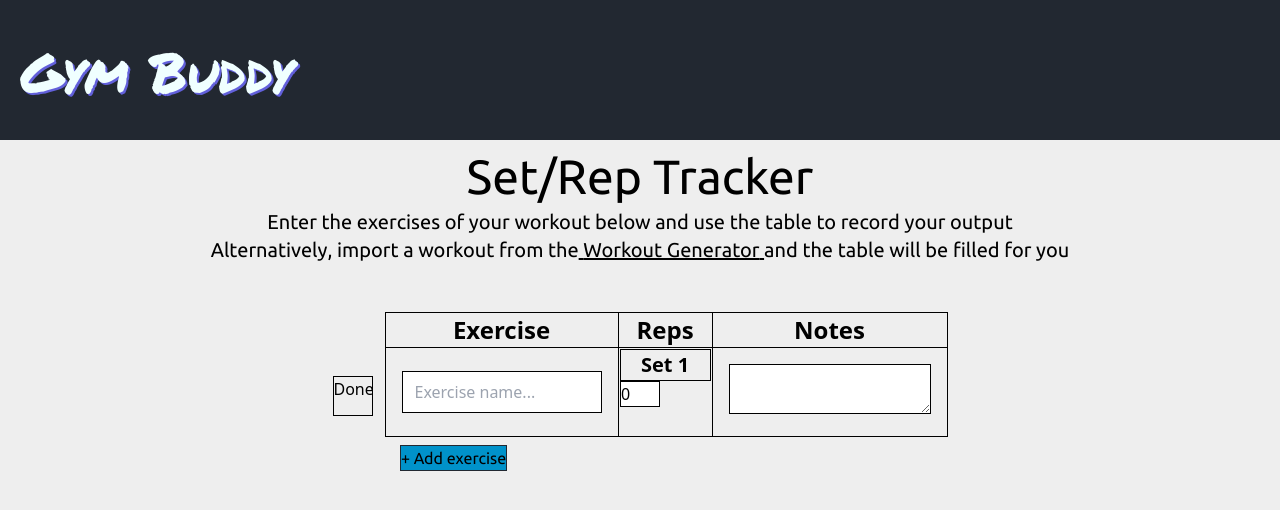
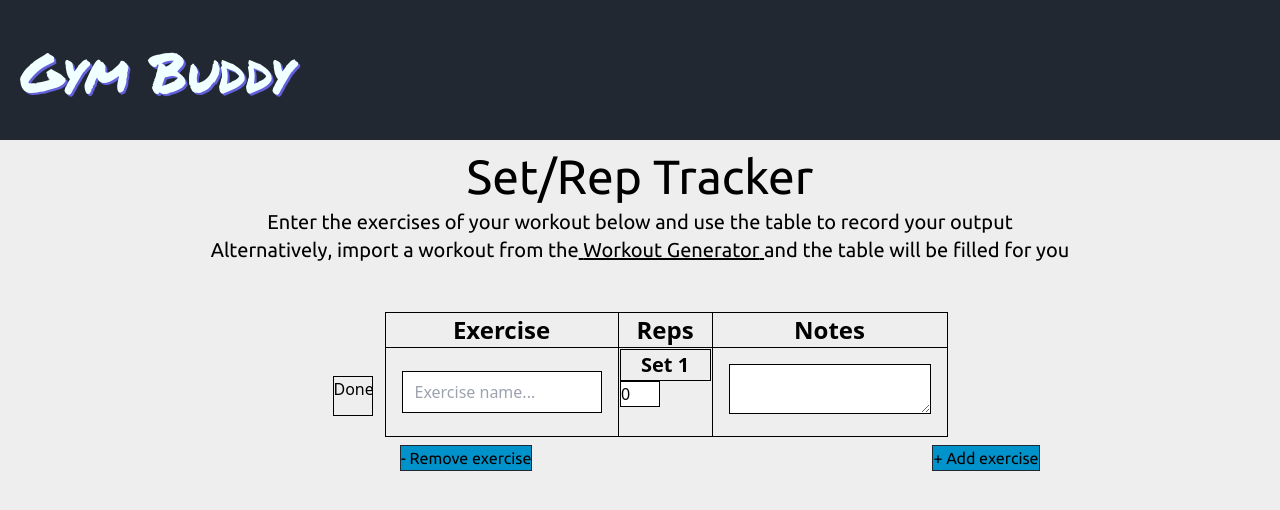
Before and after one commit to b-e-n-murray/react-gym-buddy-app, a React (Create React App) app: page /set-tracker in a window 1280 px wide. Shown: the top 510 px of the page. Built offline with nearby package versions, Linux system fonts and the light colour scheme; a web font is replaced by a local one.

Commit message:
added id's for exercises, added remove exercise functionality

```diff
--- a/src/components/SetTracker.tsx
+++ b/src/components/SetTracker.tsx
@@ -2,6 +2,7 @@ import { useState } from "react";
 import { Link } from "react-router-dom";
 
 interface IExercise {
+  id: number;
   name: string;
   notes: string;
   sets: Record<string, number>;
@@ -9,22 +10,46 @@ interface IExercise {
 }
 
 function SetTracker(): JSX.Element {
-  const emptyExercise: IExercise = {
-    name: "",
-    notes: "",
-    sets: { set1: 0 },
-    editMode: true,
-  };
+  function createEmptyExercise(): IExercise {
+    return {
+      id: exerciseList.length + 1,
+      name: "",
+      notes: "",
+      sets: { set1: 0 },
+      editMode: true,
+    };
+  }
   const [exerciseList, setExerciseList] = useState<IExercise[]>([
-    emptyExercise,
+    {
+      id: 1,
+      name: "",
+      notes: "",
+      sets: { set1: 0 },
+      editMode: true,
+    }
   ]);
+
   function addNewExercise() {
-    setExerciseList([...exerciseList, emptyExercise]);
+    setExerciseList([...exerciseList, createEmptyExercise()]);
   }
-  function toggleEditMode(exerciseToUpdate: IExercise): void {
+  function removeExercise(targetExerciseId: number) {
+    if(exerciseList.length < 2) {
+      alert("You must have at least one exercise")
+    }
+    else{
+      setExerciseList((prevState) => {
+        const updatedExercises = prevState.filter((exercise) => {
+          return exercise.id !== targetExerciseId;
+        });
+        return updatedExercises;
+      });
+    }
+  }
+
+  function toggleEditMode(exerciseId: number): void {
     setExerciseList((prevState) => {
       const updatedExercises = prevState.map((exercise) => {
-        if (exercise === exerciseToUpdate) {
+        if (exercise.id === exerciseId) {
           return {
             ...exercise,
             editMode: !exercise.editMode,
@@ -57,14 +82,14 @@ function SetTracker(): JSX.Element {
           return exercise.editMode ? (
             <button
               className="flex flex-col border border-slate-200 h-40 w-40 mt-10 mr-2"
-              onClick={() => toggleEditMode(exercise)}
+              onClick={() => toggleEditMode(exercise.id)}
             >
               Done
             </button>
           ) : (
             <button
               className="border border-slate-200 h-40 w-40 mt-10 mr-2"
-              onClick={() => toggleEditMode(exercise)}
+              onClick={() => toggleEditMode(exercise.id)}
             >
               Edit
             </button>
@@ -180,6 +205,14 @@ function SetTracker(): JSX.Element {
           </table>
         </div>
       </div>
+      {exerciseList.map((exercise) => {
+        return (
+            <button
+              className="font-ubuntu ml-40 bg-race-blue border border-obsidian mt-1"
+              onClick={() => removeExercise(exercise.id)}
+            >- Remove exercise</button>
+        );
+      })}
       <button
         className="font-ubuntu ml-40 bg-race-blue border border-obsidian mt-1"
         onClick={addNewExercise}
```
